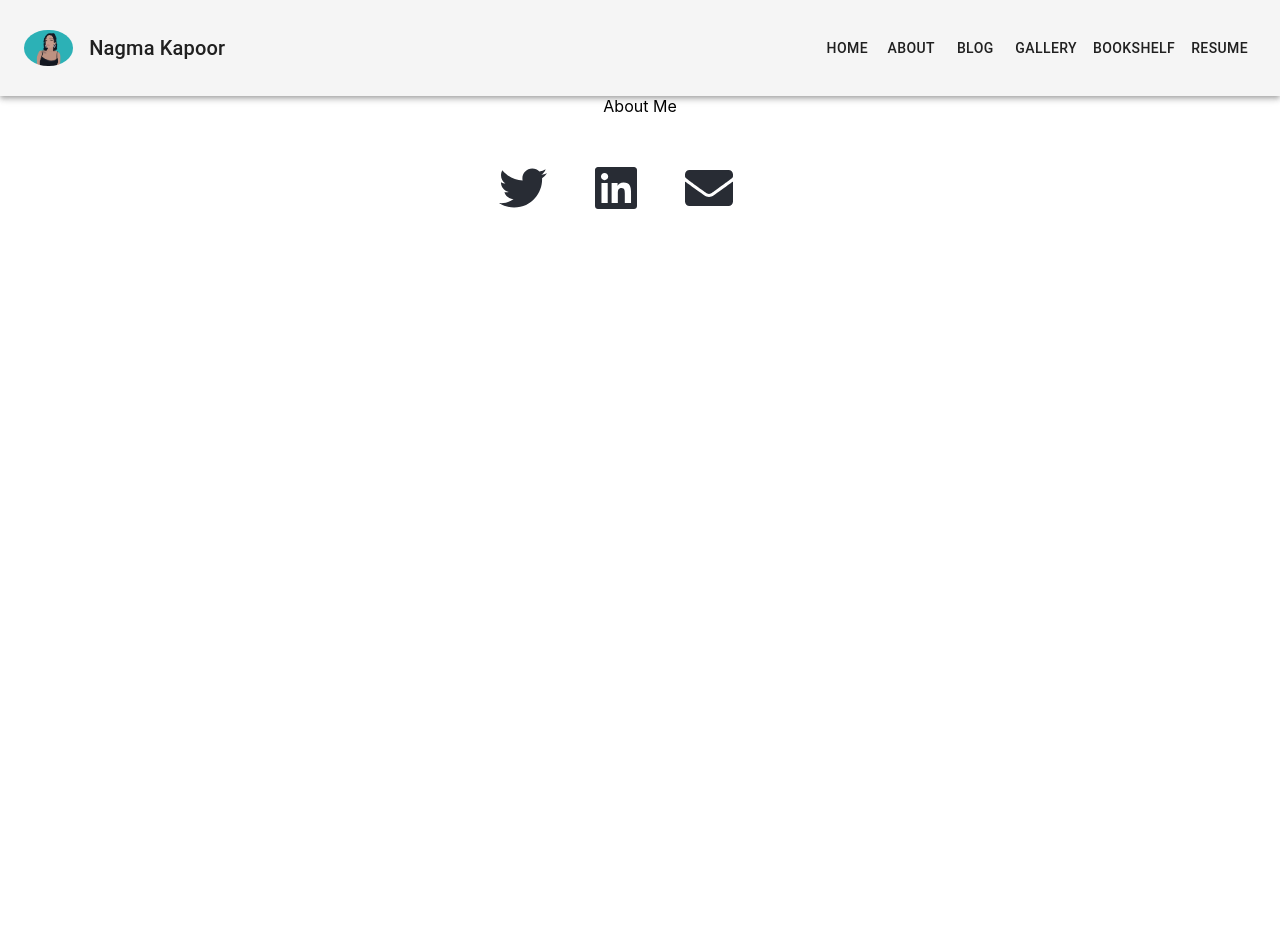
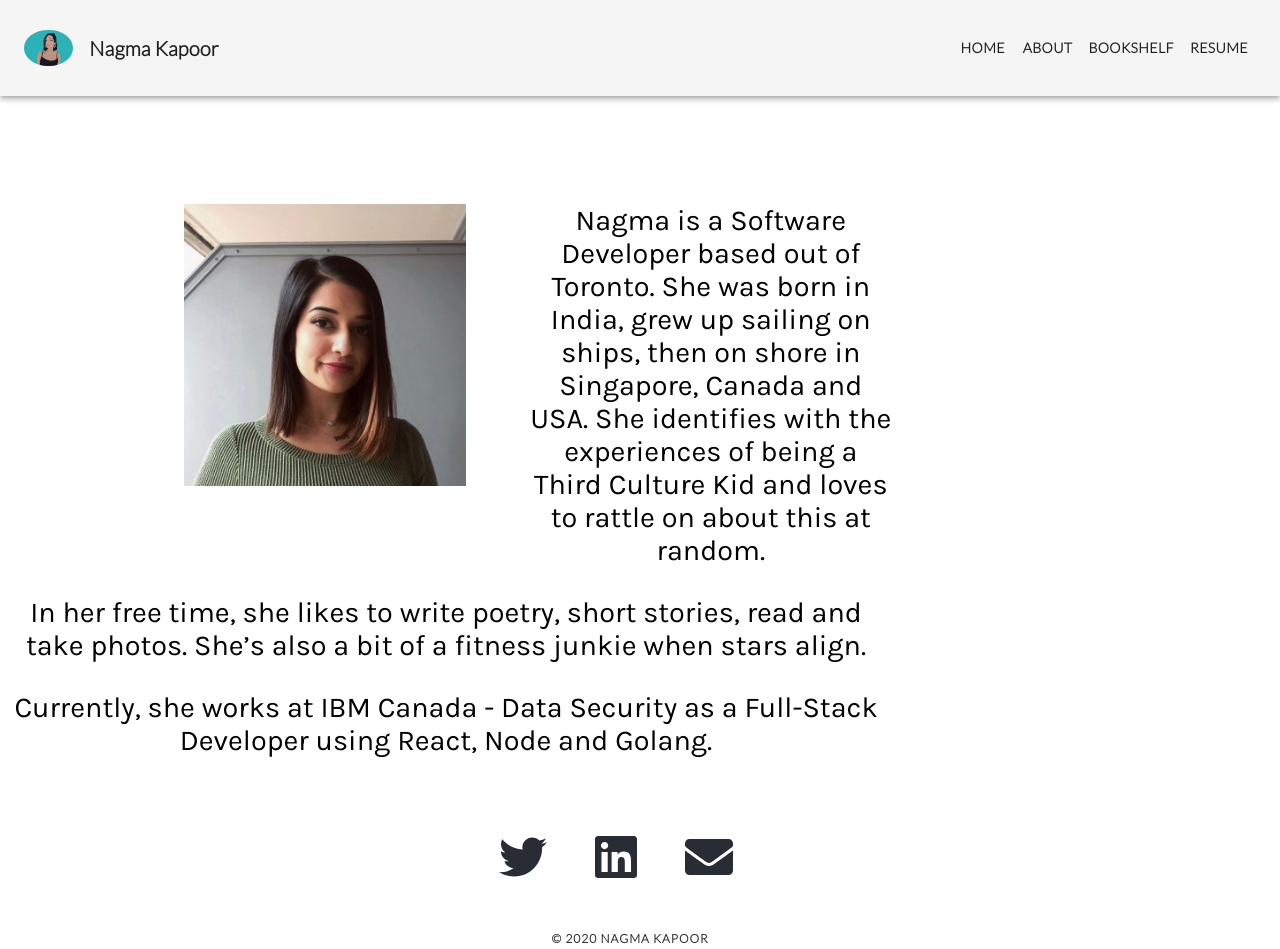
Before and after one commit to nagmak/nagma-site, a React (Create React App) app: page /about in a window 1280 px wide. Before the commit the page ends 800 px from the top, so only its background shows below. Built offline with nearby package versions, Linux system fonts and the light colour scheme.

Commit message:
updated image and fonts

```diff
--- a/src/App.css
+++ b/src/App.css
@@ -17,6 +17,7 @@
   justify-content: center;
   font-size: calc(10px + 2vmin);
   color: #252e2d;
+  font-family: 'Lato', sans-serif;
 }
 
 .App-link {
@@ -41,3 +42,23 @@ a {
   text-decoration: none;
   color: brown;
 }
+
+.bottom-footer {
+  display: inline-block;
+  width: 100%;
+}
+
+.copyright-footer-item {
+    margin-right: 20px;
+    margin-left: 0px;
+    opacity: 0.8;
+    color: #000;
+    font-size: 12px;
+    line-height: 20px;
+    font-weight: 700;
+    letter-spacing: 1px;
+    text-decoration: none;
+    text-transform: uppercase;
+    font-family: 'Lato', sans-serif;
+    font-weight: bold;
+}
--- a/src/App.js
+++ b/src/App.js
@@ -15,11 +15,13 @@ function App() {
   return (
     <div className="App">
       <div className="container">
+      <link rel="preconnect" href="https://fonts.gstatic.com"></link>
+      <link href="https://fonts.googleapis.com/css2?family=Karla&family=Lato:wght@300&display=swap" rel="stylesheet"></link>
       <Route path="/" exact component={HomePage} />
       <Route path="/about" component={AboutPage} />
       <Route path="/blog" component={BlogPage} />
     </div>
-      <body>
+      <footer className="bottom-footer">
       {/* <a className="arrow" href="#projects">
             <FontAwesomeIcon size="6x" icon={['fas', 'angle-double-down']} />
           </a>
@@ -37,7 +39,10 @@ function App() {
             <FontAwesomeIcon size="3x" icon={['fas', 'envelope']} />
           </a>
         </section>
-      </body>
+        <section className="copyright-footer">
+          <div className="copyright-footer-item">© 2020 Nagma Kapoor</div>
+        </section>
+      </footer>
     </div>
   );
 }
--- /dev/null
+++ b/src/components/about/about.css
@@ -0,0 +1,20 @@
+img.about-page-icon {
+    display: flex;
+    max-width: 22%;
+    height: auto;
+    float: left;
+    margin-left: 184px;
+    margin-right: 64px;
+    margin-bottom: 24px;
+}
+.about-page-text {
+    margin-top: 108px;
+    font-size: 1.8rem;
+    margin-right: 200px;
+    font-family: 'Karla', sans-serif;
+}
+
+.about-page-para {
+    display: flex;
+    margin-right: 188px;
+}
--- a/src/components/about/about.js
+++ b/src/components/about/about.js
@@ -1,16 +1,26 @@
 import React from 'react';
-// import { library } from '@fortawesome/fontawesome-svg-core'
-// import { fab } from '@fortawesome/free-brands-svg-icons'
-// import { fas } from '@fortawesome/free-solid-svg-icons'
-// import { FontAwesomeIcon } from '@fortawesome/react-fontawesome'
-// // import Projects from './components/projects/projects'
-// import Emoji from './components/emoji/emoji'
-
-// library.add(fab, fas);
+import './about.css';
 
 function AboutPage() {
     return (
-        <div>About Me</div>
+        <div className="about-page">
+            <header className="about-page-header">
+            <link rel="stylesheet" href="https://fonts.googleapis.com/css?family=Roboto:300,400,500,700&display=swap"/>
+            <link rel="stylesheet" href="https://fonts.googleapis.com/icon?family=Material+Icons"/>
+            <meta
+            name="viewport"
+            content="minimum-scale=1, initial-scale=1, width=device-width, shrink-to-fit=no"/>
+            <img className="about-page-icon" src="worknagma.JPG" alt="Nagma"/>
+            <div className="about-page-text">
+                <p className="about-page-para">Nagma is a Software Developer based out of Toronto. She was born in India, grew up sailing on ships, then on shore in Singapore, Canada and USA. She identifies with the experiences of being a Third Culture Kid and loves to rattle on about this at random.</p>
+                <p className="about-page-para">In her free time, she likes to write poetry, short stories, read and take photos. She’s also a bit of a fitness junkie when stars align.</p>
+                <p className="about-page-para">Currently, she works at IBM Canada - Data Security as a Full-Stack Developer using React, Node and Golang.</p>
+            </div>
+            </header>
+        <body>
+
+        </body>
+        </div>
     )
 }
 
--- a/src/components/app-bar/app-bar.css
+++ b/src/components/app-bar/app-bar.css
@@ -4,7 +4,7 @@ h6 {
     margin-top: 24px;
 }
 
-img {
+img.icon-image {
     display: flex;
     max-width: 4%;
     height: auto;
@@ -23,3 +23,13 @@ Button a {
     text-decoration: none;
     color: rgba(0, 0, 0, 0.87);
 }
+
+.MuiTypography-h6 {
+    font-family: 'Lato', 'sans-serif' !important;
+    font-weight: bold !important;
+}
+
+.MuiButton-label {
+    font-family: 'Lato', 'sans-serif' !important;
+    font-weight: bolder !important;
+}
--- a/src/components/app-bar/app-bar.js
+++ b/src/components/app-bar/app-bar.js
@@ -9,7 +9,7 @@ import { Link } from 'react-router-dom';
 
 const useStyles = makeStyles(theme => ({
   root: {
-    flexGrow: 1
+    flexGrow: 1,
   },
   menuButton: {
     marginRight: theme.spacing(2),
@@ -26,14 +26,14 @@ export default function ButtonAppBar() {
     <div className={classes.root}>
       <AppBar position="static" color="default">
         <Toolbar className="toolbar">
-          <img src="nagmacartoon2.JPG" alt="Nagma"/>
+          <img className="icon-image" src="nagmacartoon2.JPG" alt="Nagma"/>
           <Typography variant="h6" className={classes.title}>Nagma Kapoor</Typography>
-          <Button color="inherit"><Link to='/'>Home</Link></Button>
-          <Button color="inherit"><Link to='/about'>About</Link></Button>
-          <Button color="inherit"><Link to='/blog'>Blog</Link></Button>
-          <Button color="inherit"><a href="https://www.instagram.com/notnagma/">Gallery</a></Button>
-          <Button color="inherit"><a href="https://www.goodreads.com/review/list/51938230-nagma-k?shelf=read">Bookshelf</a></Button>
-          <Button color="inherit">Resume</Button>
+          <Button color="inherit" className="btn-toolbar"><Link to='/'>Home</Link></Button>
+          <Button color="inherit" className="btn-toolbar"><Link to='/about'>About</Link></Button>
+          {/* <Button color="inherit"><Link to='/blog'>Blog</Link></Button> */}
+          {/* <Button color="inherit"><a href="https://www.instagram.com/notnagma/">Gallery</a></Button> */}
+          <Button color="inherit" className="btn-toolbar"><a href="https://www.goodreads.com/review/list/51938230-nagma-k?shelf=read">Bookshelf</a></Button>
+          <Button color="inherit" className="btn-toolbar">Resume</Button>
         </Toolbar>
       </AppBar>
     </div>
--- /dev/null
+++ b/src/components/home/home.css
@@ -0,0 +1,9 @@
+.name-header {
+    font-family: 'Lato', sans-serif;
+    font-weight: 800;
+}
+
+.about-me {
+    font-family: 'Karla', sans-serif;
+    font-weight: 300;
+}
--- a/src/components/home/home.js
+++ b/src/components/home/home.js
@@ -3,6 +3,7 @@ import { library } from '@fortawesome/fontawesome-svg-core';
 import { fab } from '@fortawesome/free-brands-svg-icons';
 import { fas } from '@fortawesome/free-solid-svg-icons';
 import Emoji from '../emoji/emoji';
+import './home.css';
 
 library.add(fab, fas);
 
@@ -14,10 +15,10 @@ function HomePage() {
             <meta
             name="viewport"
             content="minimum-scale=1, initial-scale=1, width=device-width, shrink-to-fit=no"/>
-            <h1>Hi, I'm Nagma!</h1>
-            <h3 class="about-me"><Emoji symbol="👩🏻‍💻" label="woman-dev"/>Software Developer at IBM.</h3>
-            <h3 class="about-me">When I'm not coding, I like to <a href="https://www.instagram.com/nagmak__/">write <Emoji symbol="✍🏼" label="writing"/>
-            </a> and take <a href="https://www.instagram.com/notnagma/">photos <Emoji symbol="📷" label="camera"/></a>!</h3>
+            <h1 className="name-header">Hi, I'm Nagma!</h1>
+            <h3 className="about-me"><Emoji symbol="👩🏻‍💻" label="woman-dev"/>Software Developer at IBM.</h3>
+            <h3 className="about-me">When I'm not coding, I like to <a href="https://www.instagram.com/nagmak__/">write <Emoji symbol="✍🏼" label="writing"/>
+            </a> and take <a href="https://www.instagram.com/notnagma/">photos <Emoji symbol="📷" label="camera"/></a></h3>
         </header>
     )
 }
```
Also changed, not shown: public/worknagma.jpg (added).
